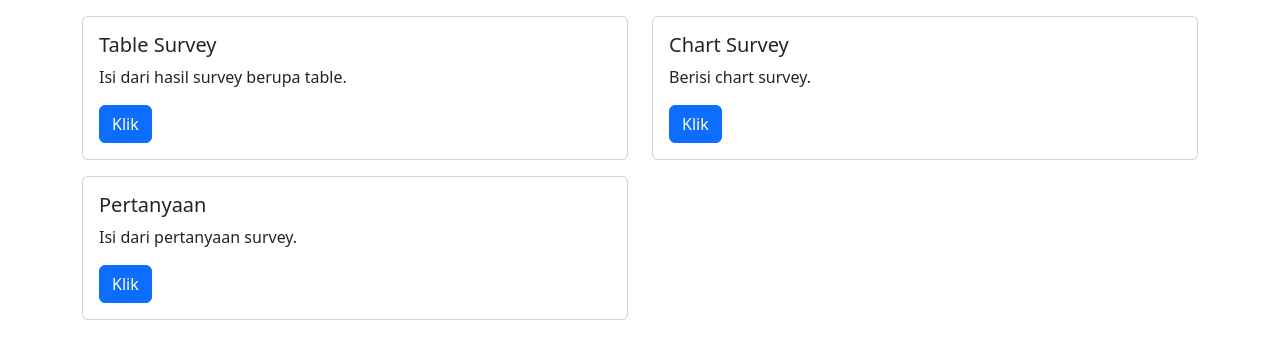
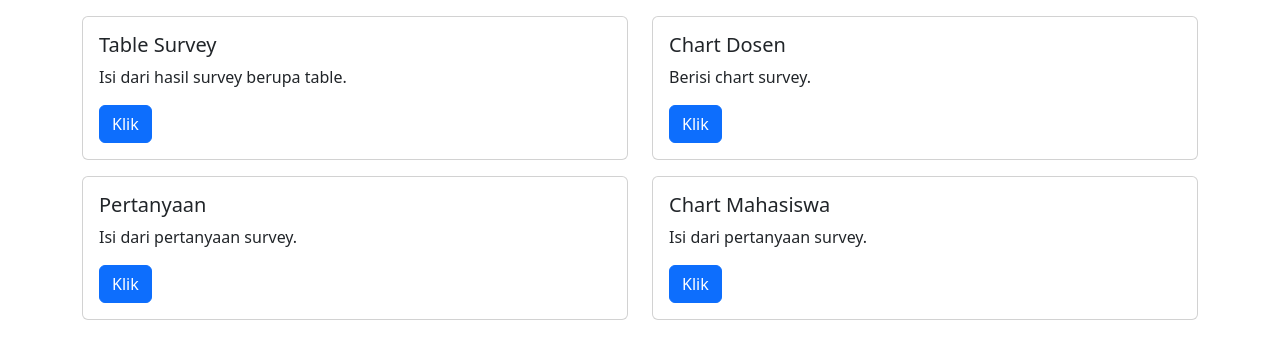
Before and after one commit to 314dhan/e-survey, a PHP site: page /presentasi/views/admin/admin.php in a window 1280 px wide. Shown: the part 62-421 px from the top of the page. Run offline with PHP 8.4, Linux system fonts and the light colour scheme; the visitor is signed in with stand-in values (Sample User, id 1); some libraries are stand-ins or nearby versions.

Commit message:
merapihkan kode dan menambahkan sebuah file baru

```diff
--- a/app/views/admin/admin.php
+++ b/app/views/admin/admin.php
@@ -23,9 +23,9 @@ require "../navbar.php" ?>
         <div class="col-sm-6 adm">
             <div class="card">
                 <div class="card-body">
-                    <h5 class="card-title">Chart Survey</h5>
+                    <h5 class="card-title">Chart Dosen</h5>
                     <p class="card-text">Berisi chart survey.</p>
-                    <a href="chart.php" class="btn btn-primary">Klik</a>
+                    <a href="chartDosen.php" class="btn btn-primary">Klik</a>
                 </div>
             </div>
         </div>
@@ -40,5 +40,14 @@ require "../navbar.php" ?>
                 </div>
             </div>
         </div>
+        <div class="col-sm-6 adm">
+            <div class="card">
+                <div class="card-body">
+                    <h5 class="card-title">Chart Mahasiswa</h5>
+                    <p class="card-text">Isi dari pertanyaan survey.</p>
+                    <a href="chartMahasiswa.php" class="btn btn-primary">Klik</a>
+                </div>
+            </div>
+        </div>
     </div>
 </div>
```
Also changed, not shown: app/views/admin/chartDosen.php (renamed from app/views/admin/chart.php, +0 -81 lines), app/views/admin/chartMahasiswa.php (added, +99 -0 lines).
